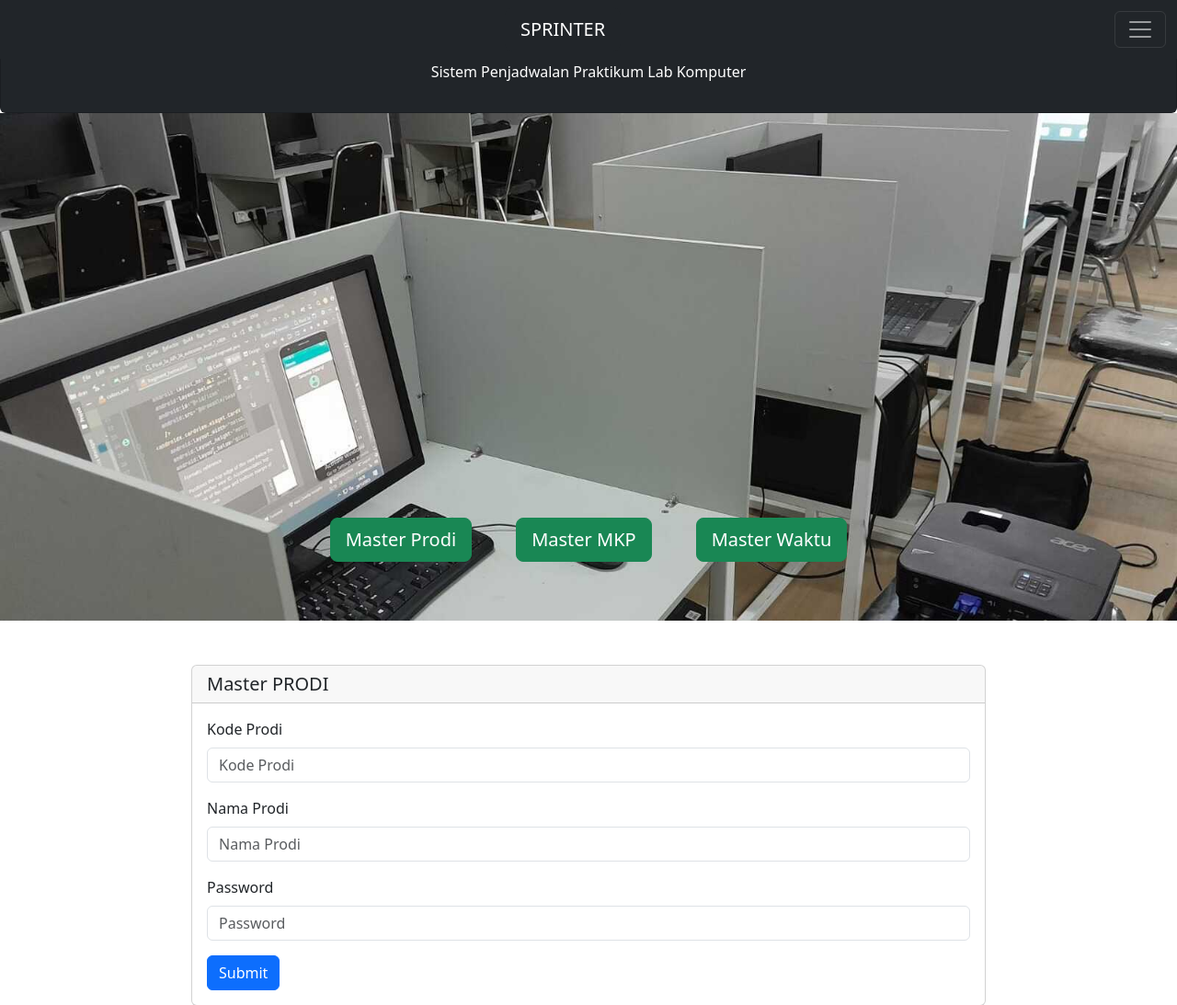
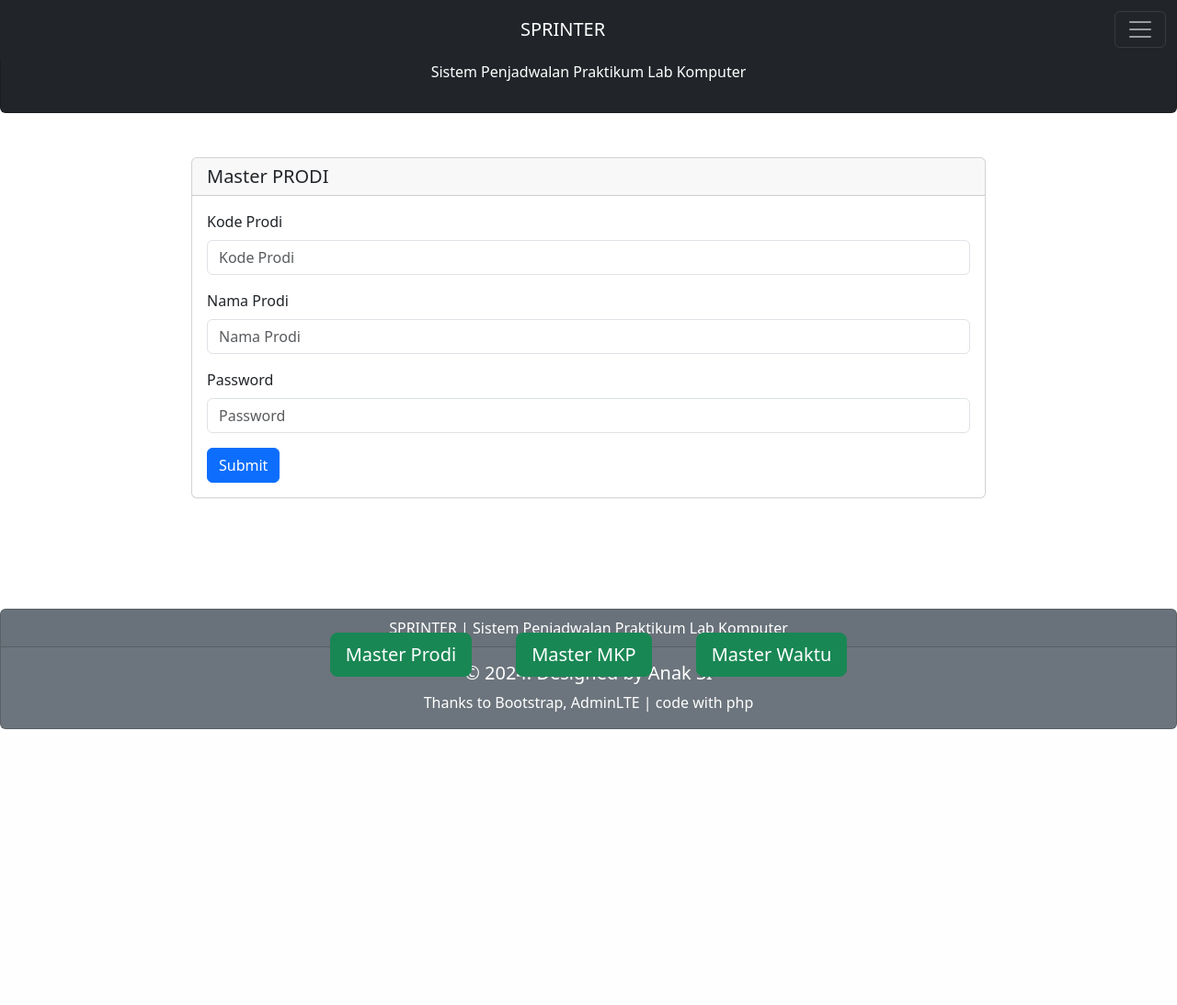
Before and after one commit to Achild29/SPRINTER, a PHP site: page /prodi.php in a window 1280 px wide. Shown: the top 1093 px of the page at 92% size. After the commit the page ends 793 px from the top, so only its background shows below. Run offline with PHP 8.4, Linux system fonts and the light colour scheme; the visitor is signed in with stand-in values (Sample User, id 1).

Commit message:
banner adjusting

```diff
--- a/SPRINTER/prodi.php
+++ b/SPRINTER/prodi.php
@@ -86,20 +86,21 @@
 
     <!-- Banner -->
         <div id="carouselExampleIndicators" class="carousel">
-            <div class="carousel-indicators gap-5 p-5">
-                <a href="prodi.php#PRODI" class="btn btn-success btn-lg">Master Prodi</a>
-                <a href="mkp.php#MKP" class="btn btn-success btn-lg">Master MKP</a>
-                <a href="waktu.php#WAKTU" class="btn btn-success btn-lg">Master Waktu</a>
-            </div>
+
             <div class="carousel-inner">
                 <div class="carousel-item active">
-                <img src="images/labkom1.jpeg" class="d-block w-100" alt="...">
+                <!--<img src="images/labkom1.jpeg" class="d-block w-100" alt="...">-->
                 </div>
             </div>
         </div>
     <!-- end of Banner -->
 
     <!-- Master Prodi -->
+            <div class="carousel-indicators gap-5 p-5">
+                <a href="prodi.php#PRODI" class="btn btn-success btn-lg">Master Prodi</a>
+                <a href="mkp.php#MKP" class="btn btn-success btn-lg">Master MKP</a>
+                <a href="waktu.php#WAKTU" class="btn btn-success btn-lg">Master Waktu</a>
+            </div>
         <div class="container-fluid w-75 p-5">
             <div id="PRODI" class="card">
                 <h5 class="card-header">Master PRODI</h5>
@@ -123,7 +124,7 @@
             </div>
         </div>
     <!-- end of Master Prodi -->
-
+    <br><br><br>
     <!-- Footer -->
         <div class="card text-bg-secondary text-center ">
             <div class="card-header">
@@ -135,6 +136,7 @@
                 <!-- <a href="#" class="btn btn-primary">Go somewhere</a> -->
             </div>
         </div>
+
     <!-- end of Footer -->
 
     <!-- Scripts -->
```
